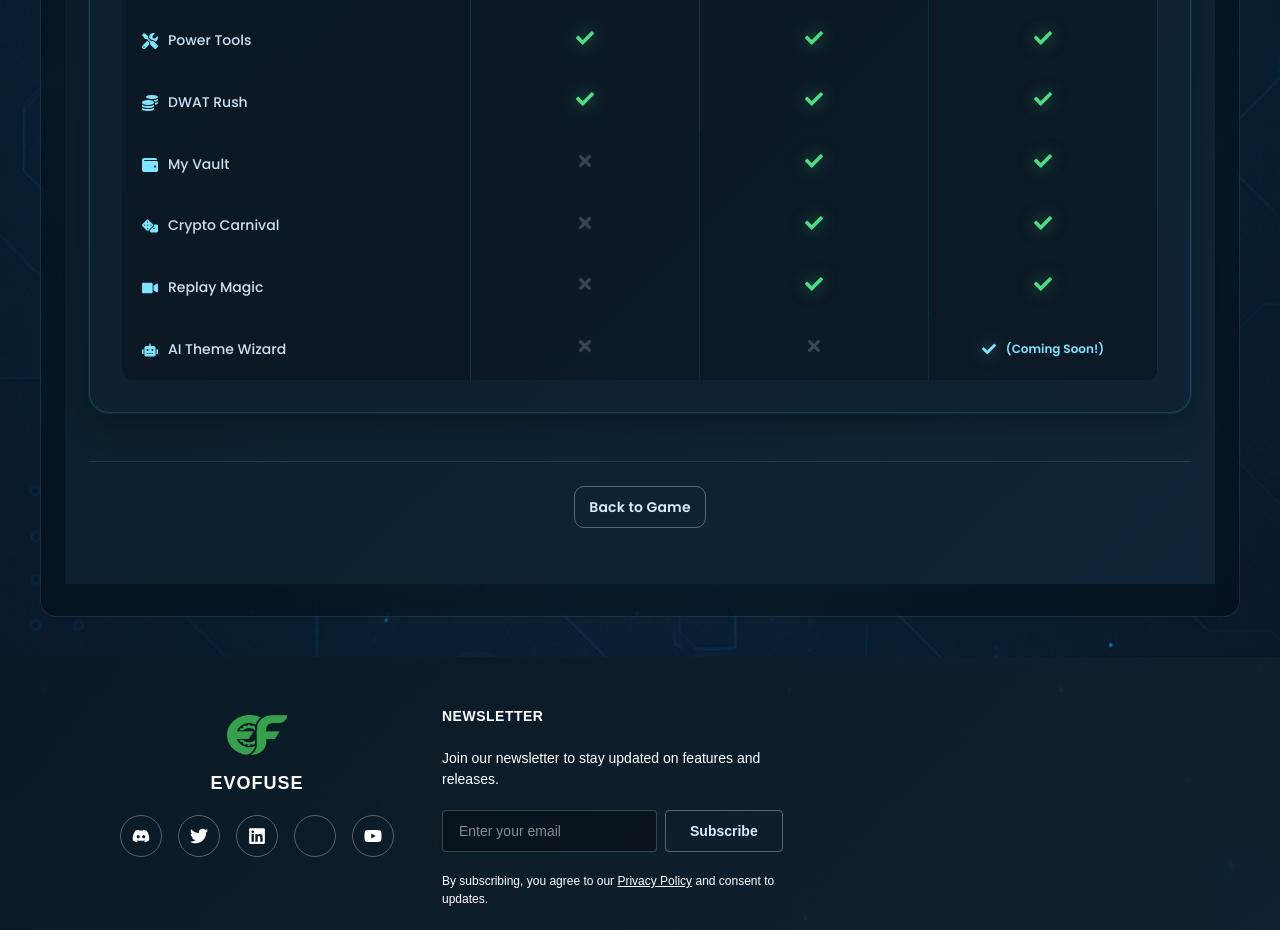
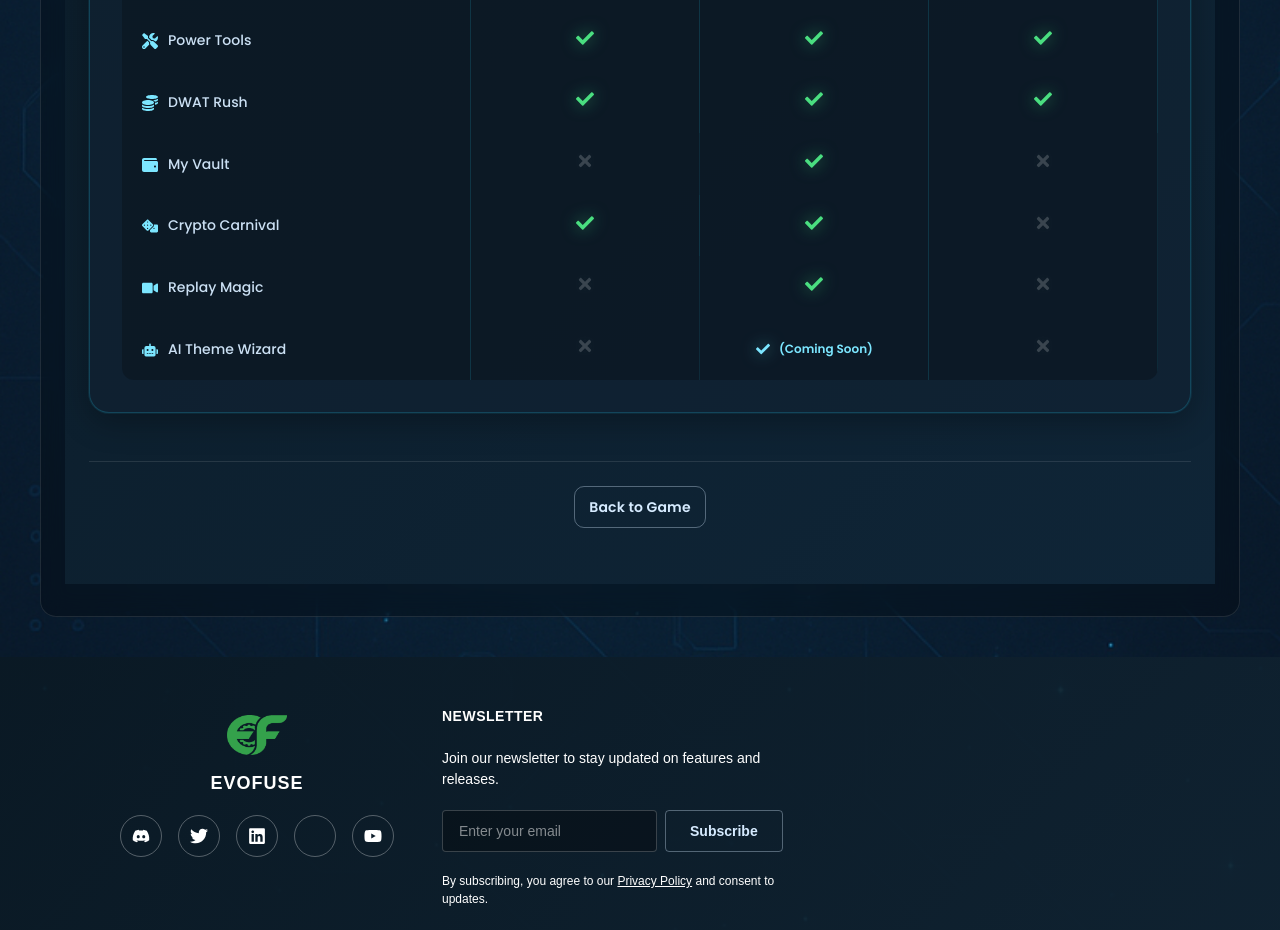
Before and after one commit to evo-fuse/new-evofuse-frontend, a React (Vite) app: page /game/2048 in a window 1280 px wide. Shown: the part 1440-2370 px from the top of the page. Built offline with nearby package versions, Linux system fonts and the light colour scheme; some icons are missing.

Commit message:
fix:update table

```diff
--- a/src/components/HeroSlideshow.tsx
+++ b/src/components/HeroSlideshow.tsx
@@ -8,12 +8,12 @@ import slideMac from '@slides/mac.png'
 
 function HeroSlideshow() {
   const slides = [
-    { src: slideRunning, title: 'EvoFuse: Classic Games Reborn on the Blockchain', desc: 'Rediscover your favorite games through a modern Web3 lens—EvoFuse merges nostalgic gameplay with real token rewards on the Fuse Network.', badge: 'Web3 Gaming', cta: 'Explore Games' },
-    { src: slideImagine, title: 'One Ecosystem, Endless Games', desc: 'From 2048 to future classics like Othello and Flappybird, EvoFuse brings them all together in a unified, reward-powered arcade experience.', badge: 'Arcade', cta: 'Play Now' },
-    { src: slideSell, title: 'Earn While You Play with DWAT', desc: 'Your skills are your currency—achieve high scores, unlock milestones, and get rewarded with DWAT tokens you can use across the platform.', badge: 'Earn Rewards', cta: 'Start Earning' },
-    { src: slideTree, title: 'Fully Customizable, Truly Yours', desc: 'Everything in EvoFuse can be tailored—create your own themes, tweak gameplay mechanics, and even design new experiences to share or sell.', badge: 'Customize', cta: 'Create Now' },
-    { src: slideGround, title: 'Share, Compete, and Learn Together', desc: 'Record and replay every move, study top players, and join a growing social hub where games become stories and strategies are shared.', badge: 'Community', cta: 'Join Now' },
-    { src: slideMac, title: 'The Future is Player-Owned', desc: 'With betting games, NFTs, and a creator-driven economy on the horizon, EvoFuse is building the next-generation Web3 arcade—powered by you.', badge: 'Future', cta: 'Learn More' },
+    { src: slideRunning, title: 'EvoFuse: Classic Games Reborn on Web3', desc: 'Rediscover the games you love—EvoFuse fuses timeless gameplay with real blockchain rewards on the Fuse Network.', badge: 'Web3 Gaming', cta: 'Explore Games' },
+    { src: slideImagine, title: 'One Ecosystem, Infinite Play', desc: 'From 2048 to Othello and Flappybird, EvoFuse unites classic titles into one connected, reward-powered arcade universe.', badge: 'Arcade', cta: 'Play Now' },
+    { src: slideSell, title: 'Earn DWAT by Playing Smart', desc: 'Your skills generate value—hit milestones, climb leaderboards, and collect DWAT tokens to use throughout the platform.', badge: 'Earn Rewards', cta: 'Start Earning' },
+    { src: slideTree, title: 'Customize, Create, and Share', desc: 'Shape EvoFuse your way—build new themes, adjust mechanics, and release original creations to showcase or monetize.', badge: 'Customize', cta: 'Create Now' },
+    { src: slideGround, title: 'Powered by Players, Built for the Future', desc: 'With NFTs, betting modes, and a creator economy ahead, EvoFuse is crafting the next-generation Web3 arcade.', badge: 'Future', cta: 'Learn More' },
+    { src: slideMac, title: 'EvoFuse PC App: Evolve Your Mastery', desc: 'Unlock advanced tools like AI Theme Agent for instant theme creation and Play Record Replay for strategic learning—exclusive to the PC app.', badge: 'PC App', cta: 'Download Now' },
   ]
 
   // Random vertical positions for each slide: 'top', 'middle', 'bottom'
--- a/src/pages/GameDetailPage.tsx
+++ b/src/pages/GameDetailPage.tsx
@@ -335,17 +335,17 @@ function GameDetailPage() {
                   </td>
                   <td className="game-detail-comparison-cross"><FaTimes /></td>
                   <td className="game-detail-comparison-check"><FaCheck /></td>
-                  <td className="game-detail-comparison-check"><FaCheck /></td>
+                  <td className="game-detail-comparison-cross"><FaTimes /></td>
                 </tr>
                 <tr>
                   <td className="game-detail-comparison-feature-name game-detail-comparison-tooltip-wrapper">
                     <FaDice className="game-detail-comparison-feature-icon" />
                     <span>Crypto Carnival</span>
-                    <div className="game-detail-comparison-tooltip">Play betting games like SportBingo with DWAT</div>
+                    <div className="game-detail-comparison-tooltip">Play betting games like SportBingo</div>
                   </td>
-                  <td className="game-detail-comparison-cross"><FaTimes /></td>
                   <td className="game-detail-comparison-check"><FaCheck /></td>
                   <td className="game-detail-comparison-check"><FaCheck /></td>
+                  <td className="game-detail-comparison-cross"><FaTimes /></td>
                 </tr>
                 <tr>
                   <td className="game-detail-comparison-feature-name game-detail-comparison-tooltip-wrapper">
@@ -355,7 +355,7 @@ function GameDetailPage() {
                   </td>
                   <td className="game-detail-comparison-cross"><FaTimes /></td>
                   <td className="game-detail-comparison-check"><FaCheck /></td>
-                  <td className="game-detail-comparison-check"><FaCheck /></td>
+                  <td className="game-detail-comparison-cross"><FaTimes /></td>
                 </tr>
                 <tr>
                   <td className="game-detail-comparison-feature-name game-detail-comparison-tooltip-wrapper">
@@ -364,10 +364,10 @@ function GameDetailPage() {
                     <div className="game-detail-comparison-tooltip">AI builds a whole new 2048 theme based on <em>your</em> idea!</div>
                   </td>
                   <td className="game-detail-comparison-cross"><FaTimes /></td>
+                  <td className="game-detail-comparison-coming-soon">
+                    <FaCheck /> <span>(Coming Soon)</span>
+                  </td>
                   <td className="game-detail-comparison-cross"><FaTimes /></td>
-                  <td className="game-detail-comparison-coming-soon">
-                    <FaCheck /> <span>(Coming Soon!)</span>
-                  </td>
                 </tr>
               </tbody>
             </table>
```
